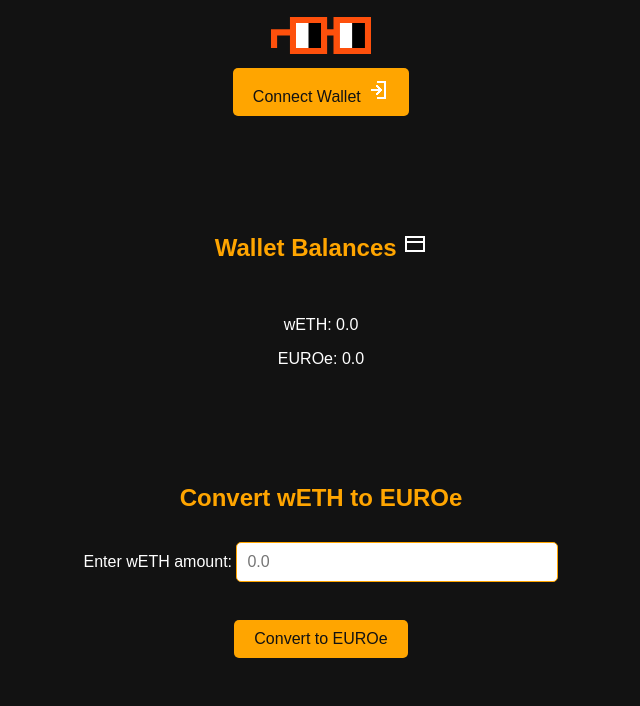
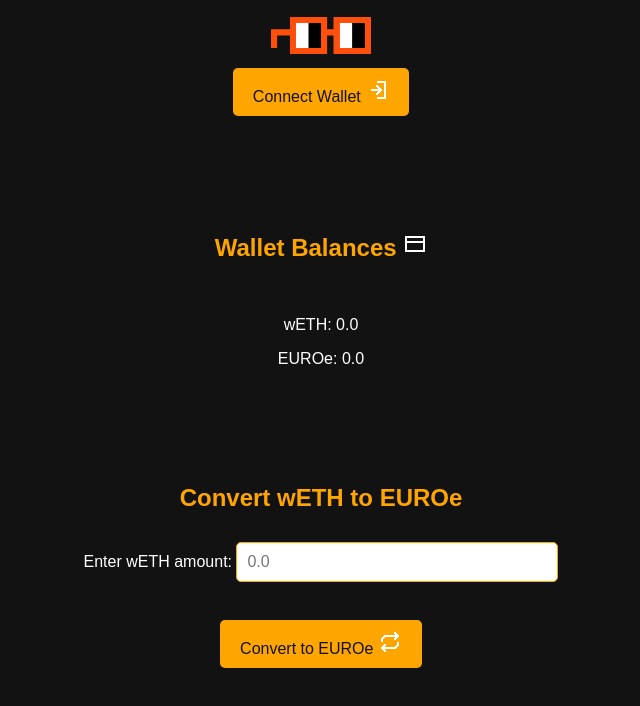
Before and after one commit to jimjimvalkema/sloppy-top-uppy, a website: page index.html in a window 1280 px wide. Shown: the part 172-878 px from the top of the page, without its empty margins (319-959 px from the left). Drawn offline with Linux system fonts and the light colour scheme; a script that the page names is missing.

Commit message:
Frontend work

```diff
--- a/index.html
+++ b/index.html
@@ -49,7 +49,7 @@
     <label for="wethInput">Enter wETH amount:</label>
     <input type="number" id="wethInput" placeholder="0.0" step="0.0001" min="0">
     <br><br>
-    <button onclick="convertWethToEuroe()">Convert to EUROe</button>
+    <button onclick="convertWethToEuroe()">Convert to EUROe <img src="repeat-sharp.png"> </button>
     <p id="conversionOutput"></p>
   </div>
 </div>
```
Also changed, not shown: repeat-sharp.png (added).
